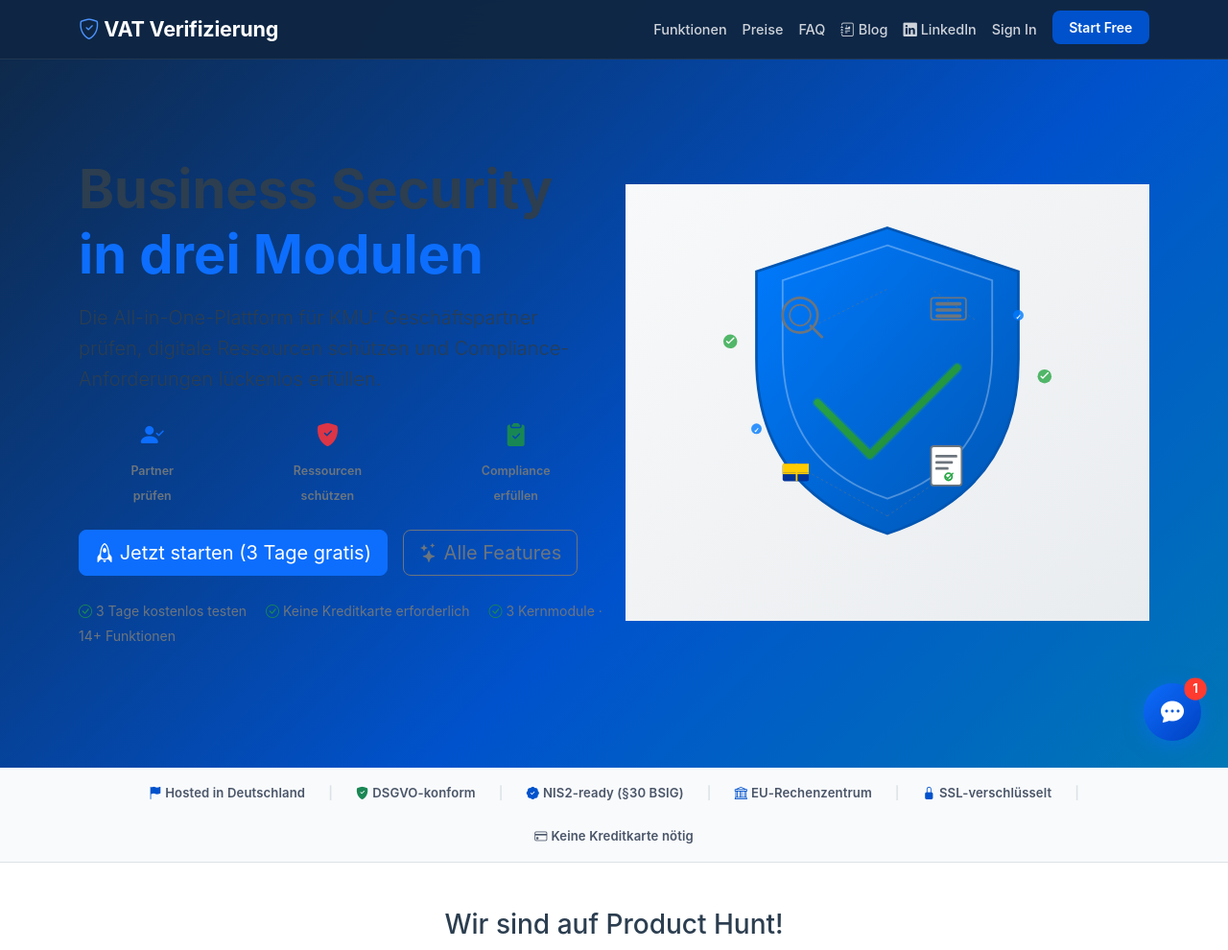
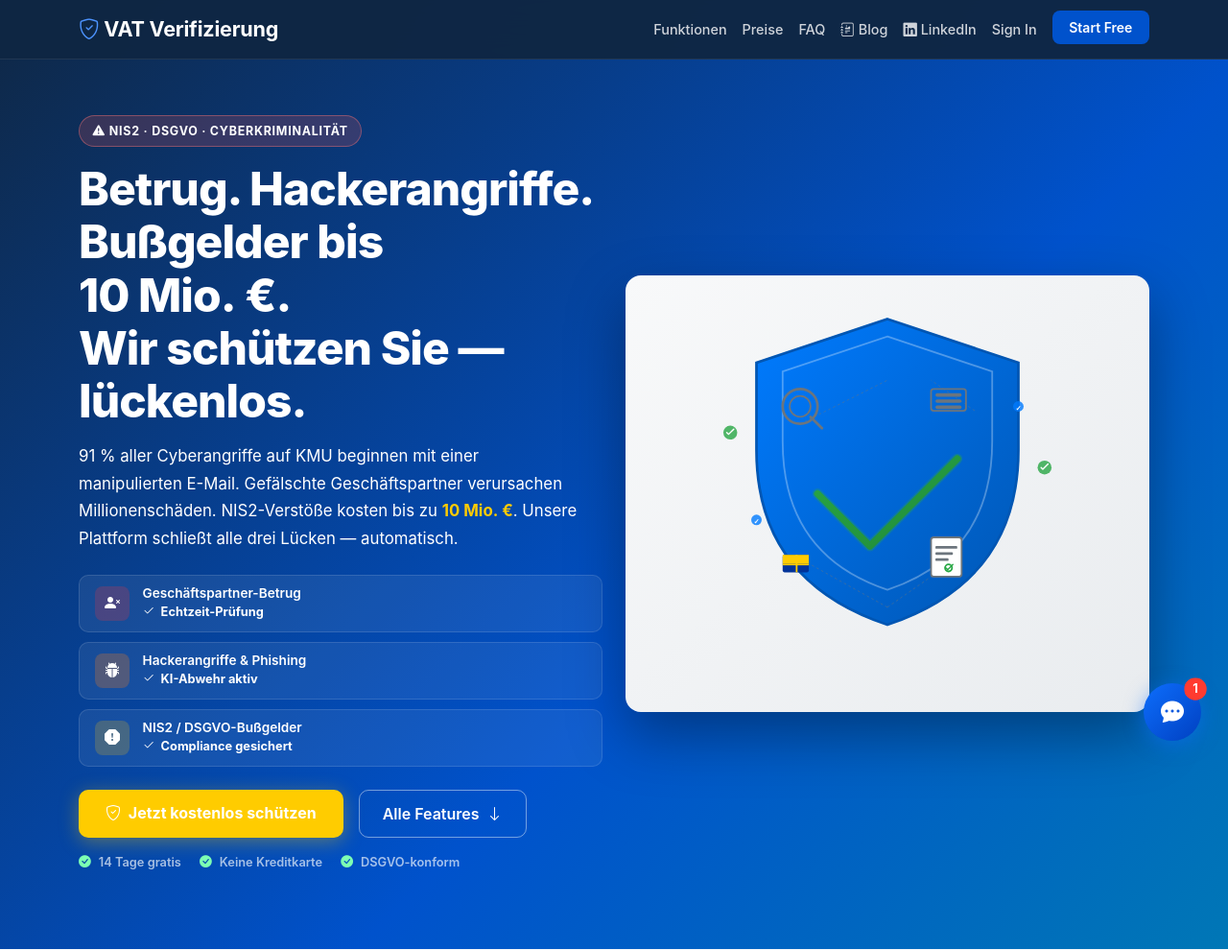
Before and after one commit to pilipandr770/vat-bot-1, a Flask app: page / in a window 1280 px wide. Shown: the top 990 px of the page at 96% size. Run offline with Flask 3, Linux system fonts and the light colour scheme; data that the repository does not hold is empty; some libraries are stand-ins or nearby versions.

Commit message:
design: fear-driven hero copy + white text fix for German B2B audience
- Fix hero text invisible: force color:#fff on all .hero-section children
  (overrides global color:#000 !important from style.css)
- Rewrite headline: Betrug / Hackerangriffe / Bußgelder bis 10 Mio.€
- Add fear→solution pillars (3 threats → 3 solutions with icons)
- CTA button changed to high-contrast yellow (#ffcc00 on navy) — proven
  conversion color on dark backgrounds
- Lead copy with concrete stats: 91% attacks start with email, €10M fines
- Reassurance strip: 14 Tage gratis / Keine Kreditkarte / DSGVO-konform
- Hero image gets rounded corners + depth shadow

```diff
--- a/static/css/landing.css
+++ b/static/css/landing.css
@@ -44,6 +44,20 @@ body {
     pointer-events: none;
 }
 
+/* Force white text inside hero — overrides global color: #000 !important from style.css */
+.hero-section,
+.hero-section h1,
+.hero-section h2,
+.hero-section p,
+.hero-section span,
+.hero-section small,
+.hero-section div,
+.hero-section a,
+.hero-section strong,
+.hero-section label {
+    color: #ffffff !important;
+}
+
 .hero-content {
     position: relative;
     z-index: 2;
@@ -52,6 +66,155 @@ body {
     max-width: 800px;
     margin: 0 auto;
     padding: 2rem;
+}
+
+/* Hero eyebrow tag */
+.hero-eyebrow { position: relative; z-index: 2; }
+.hero-tag {
+    display: inline-block;
+    background: rgba(255, 82, 82, 0.18);
+    border: 1px solid rgba(255, 120, 120, 0.4);
+    color: #ffb3b3 !important;
+    font-size: .78rem;
+    font-weight: 700;
+    letter-spacing: .06em;
+    text-transform: uppercase;
+    padding: .35rem .85rem;
+    border-radius: 20px;
+}
+
+/* Hero heading */
+.hero-h1 {
+    position: relative;
+    z-index: 2;
+    font-size: clamp(2rem, 4vw, 3rem);
+    font-weight: 800;
+    line-height: 1.15;
+    letter-spacing: -0.02em;
+    color: #ffffff !important;
+}
+.hero-accent {
+    color: #ffcc00 !important;
+}
+
+/* Hero lead paragraph */
+.hero-lead {
+    position: relative;
+    z-index: 2;
+    font-size: 1.05rem;
+    line-height: 1.7;
+    color: rgba(255, 255, 255, 0.88) !important;
+    max-width: 520px;
+}
+.hero-lead strong {
+    color: #ffcc00 !important;
+    font-weight: 700;
+}
+
+/* Fear → Solution pillars */
+.hero-pillars {
+    position: relative;
+    z-index: 2;
+    display: flex;
+    flex-direction: column;
+    gap: .65rem;
+}
+.hero-pillar {
+    display: flex;
+    align-items: center;
+    gap: .85rem;
+    background: rgba(255, 255, 255, 0.07);
+    border: 1px solid rgba(255, 255, 255, 0.12);
+    border-radius: 10px;
+    padding: .6rem 1rem;
+}
+.hero-pillar-icon {
+    width: 36px;
+    height: 36px;
+    border-radius: 8px;
+    display: flex;
+    align-items: center;
+    justify-content: center;
+    font-size: 1rem;
+    flex-shrink: 0;
+}
+.hero-pillar-icon--red    { background: rgba(220, 53, 69, 0.25);  color: #ff8080 !important; }
+.hero-pillar-icon--orange { background: rgba(253, 126, 20, 0.25); color: #ffb347 !important; }
+.hero-pillar-icon--yellow { background: rgba(255, 193, 7, 0.2);   color: #ffdd57 !important; }
+
+.hero-pillar-label {
+    font-size: .85rem;
+    font-weight: 600;
+    color: rgba(255,255,255,0.75) !important;
+    line-height: 1.2;
+}
+.hero-pillar-solution {
+    font-size: .8rem;
+    font-weight: 700;
+    color: #7dffb3 !important;
+    margin-top: .1rem;
+}
+.hero-pillar-solution i { margin-right: .2rem; }
+
+/* Hero CTAs */
+.hero-cta-primary {
+    background: #ffcc00;
+    color: #0f2744 !important;
+    font-weight: 700;
+    border: none;
+    border-radius: 10px;
+    padding: .75rem 1.75rem;
+    font-size: 1rem;
+    box-shadow: 0 4px 20px rgba(255, 204, 0, 0.35);
+    transition: var(--transition-smooth);
+    animation: none !important;
+}
+.hero-cta-primary:hover {
+    background: #f5c300;
+    color: #0f2744 !important;
+    transform: translateY(-2px);
+    box-shadow: 0 8px 28px rgba(255, 204, 0, 0.5);
+}
+
+.hero-cta-secondary {
+    background: transparent;
+    border: 1.5px solid rgba(255, 255, 255, 0.45);
+    color: rgba(255, 255, 255, 0.9) !important;
+    font-weight: 600;
+    border-radius: 10px;
+    padding: .75rem 1.5rem;
+    font-size: 1rem;
+    transition: var(--transition-smooth);
+}
+.hero-cta-secondary:hover {
+    border-color: rgba(255, 255, 255, 0.8);
+    color: #ffffff !important;
+    background: rgba(255, 255, 255, 0.08);
+}
+
+/* Hero reassurance strip */
+.hero-reassurance {
+    position: relative;
+    z-index: 2;
+    display: flex;
+    flex-wrap: wrap;
+    gap: 1.2rem;
+    font-size: .8rem;
+    font-weight: 600;
+    color: rgba(255, 255, 255, 0.65) !important;
+}
+.hero-reassurance span { color: rgba(255, 255, 255, 0.65) !important; }
+.hero-reassurance i {
+    color: #7dffb3 !important;
+    margin-right: .3rem;
+}
+
+/* Hero image */
+.hero-image {
+    border-radius: 16px;
+    box-shadow: 0 24px 60px rgba(0, 0, 0, 0.35);
+    position: relative;
+    z-index: 2;
 }
 
 .hero-title {
@@ -583,9 +746,14 @@ html {
         padding-bottom: 2rem;
     }
 
-    .hero-title {
-        font-size: 2.5rem;
-    }
+    .hero-h1 { font-size: 1.75rem; }
+    .hero-lead { font-size: .95rem; }
+
+    .hero-pillars { gap: .5rem; }
+    .hero-pillar { padding: .5rem .75rem; }
+
+    .hero-cta-primary,
+    .hero-cta-secondary { width: 100%; text-align: center; }
 
     .hero-buttons {
         flex-direction: column;
--- a/templates/landing.html
+++ b/templates/landing.html
@@ -236,46 +236,71 @@
         <div class="container">
             <div class="row align-items-center">
                 <div class="col-lg-6">
-                    <h1 class="display-4 fw-bold mb-3">
-                        Business Security<br><span class="text-primary">in drei Modulen</span>
+                    <!-- Fear-driven headline -->
+                    <div class="hero-eyebrow mb-3">
+                        <span class="hero-tag"><i class="bi bi-exclamation-triangle-fill me-1"></i>NIS2 · DSGVO · Cyberkriminalität</span>
+                    </div>
+                    <h1 class="hero-h1 mb-3">
+                        Betrug. Hackerangriffe.<br>
+                        <span class="hero-accent">Bußgelder bis 10&nbsp;Mio.&nbsp;€.</span><br>
+                        Wir schützen Sie — lückenlos.
                     </h1>
-                    <p class="lead mb-4">
-                        Die All-in-One-Plattform für KMU: Geschäftspartner prüfen,
-                        digitale Ressourcen schützen und Compliance-Anforderungen lückenlos erfüllen.
+                    <p class="hero-lead mb-4">
+                        91&nbsp;% aller Cyberangriffe auf KMU beginnen mit einer manipulierten E-Mail.
+                        Gefälschte Geschäftspartner verursachen Millionenschäden.
+                        NIS2-Verstöße kosten bis zu <strong>10&nbsp;Mio.&nbsp;€</strong>.
+                        Unsere Plattform schließt alle drei Lücken — automatisch.
                     </p>
-                    <div class="d-flex gap-3 mb-4">
-                        <div class="text-center flex-fill">
-                            <i class="bi bi-person-check-fill text-primary fs-4 d-block mb-1"></i>
-                            <small class="fw-semibold" style="font-size:.78rem;">Partner<br>prüfen</small>
-                        </div>
-                        <div class="text-center flex-fill">
-                            <i class="bi bi-shield-fill-check text-danger fs-4 d-block mb-1"></i>
-                            <small class="fw-semibold" style="font-size:.78rem;">Ressourcen<br>schützen</small>
-                        </div>
-                        <div class="text-center flex-fill">
-                            <i class="bi bi-clipboard2-check-fill text-success fs-4 d-block mb-1"></i>
-                            <small class="fw-semibold" style="font-size:.78rem;">Compliance<br>erfüllen</small>
-                        </div>
-                    </div>
-                    <div class="d-flex gap-3">
-                        <a href="{{ url_for('auth.register') }}" class="btn btn-primary btn-lg">
-                            <i class="bi bi-rocket"></i> Jetzt starten (3 Tage gratis)
+
+                    <!-- Fear → Solution pillars -->
+                    <div class="hero-pillars mb-4">
+                        <div class="hero-pillar">
+                            <div class="hero-pillar-icon hero-pillar-icon--red">
+                                <i class="bi bi-person-x-fill"></i>
+                            </div>
+                            <div>
+                                <div class="hero-pillar-label">Geschäftspartner-Betrug</div>
+                                <div class="hero-pillar-solution"><i class="bi bi-check2"></i> Echtzeit-Prüfung</div>
+                            </div>
+                        </div>
+                        <div class="hero-pillar">
+                            <div class="hero-pillar-icon hero-pillar-icon--orange">
+                                <i class="bi bi-bug-fill"></i>
+                            </div>
+                            <div>
+                                <div class="hero-pillar-label">Hackerangriffe & Phishing</div>
+                                <div class="hero-pillar-solution"><i class="bi bi-check2"></i> KI-Abwehr aktiv</div>
+                            </div>
+                        </div>
+                        <div class="hero-pillar">
+                            <div class="hero-pillar-icon hero-pillar-icon--yellow">
+                                <i class="bi bi-exclamation-octagon-fill"></i>
+                            </div>
+                            <div>
+                                <div class="hero-pillar-label">NIS2 / DSGVO-Bußgelder</div>
+                                <div class="hero-pillar-solution"><i class="bi bi-check2"></i> Compliance gesichert</div>
+                            </div>
+                        </div>
+                    </div>
+
+                    <!-- CTAs -->
+                    <div class="d-flex gap-3 flex-wrap mb-3">
+                        <a href="{{ url_for('auth.register') }}" class="btn hero-cta-primary btn-lg">
+                            <i class="bi bi-shield-check me-1"></i> Jetzt kostenlos schützen
                         </a>
-                        <a href="#features" class="btn btn-outline-secondary btn-lg">
-                            <i class="bi bi-stars"></i> Alle Features
+                        <a href="#features" class="btn hero-cta-secondary btn-lg">
+                            Alle Features <i class="bi bi-arrow-down ms-1"></i>
                         </a>
                     </div>
-                    <div class="mt-4">
-                        <small class="text-muted">
-                            <i class="bi bi-check-circle text-success"></i> 3 Tage kostenlos testen
-                            <i class="bi bi-check-circle text-success ms-3"></i> Keine Kreditkarte erforderlich
-                            <i class="bi bi-check-circle text-success ms-3"></i> 3 Kernmodule · 14+ Funktionen
-                        </small>
+                    <div class="hero-reassurance">
+                        <span><i class="bi bi-check-circle-fill"></i> 14 Tage gratis</span>
+                        <span><i class="bi bi-check-circle-fill"></i> Keine Kreditkarte</span>
+                        <span><i class="bi bi-check-circle-fill"></i> DSGVO-konform</span>
                     </div>
                 </div>
                 <div class="col-lg-6">
                     <img src="{{ url_for('static', filename='images/hero-illustration.svg') }}"
-                         alt="VAT Verification Dashboard" class="img-fluid">
+                         alt="VAT Verification Dashboard" class="img-fluid hero-image">
                 </div>
             </div>
         </div>
```
